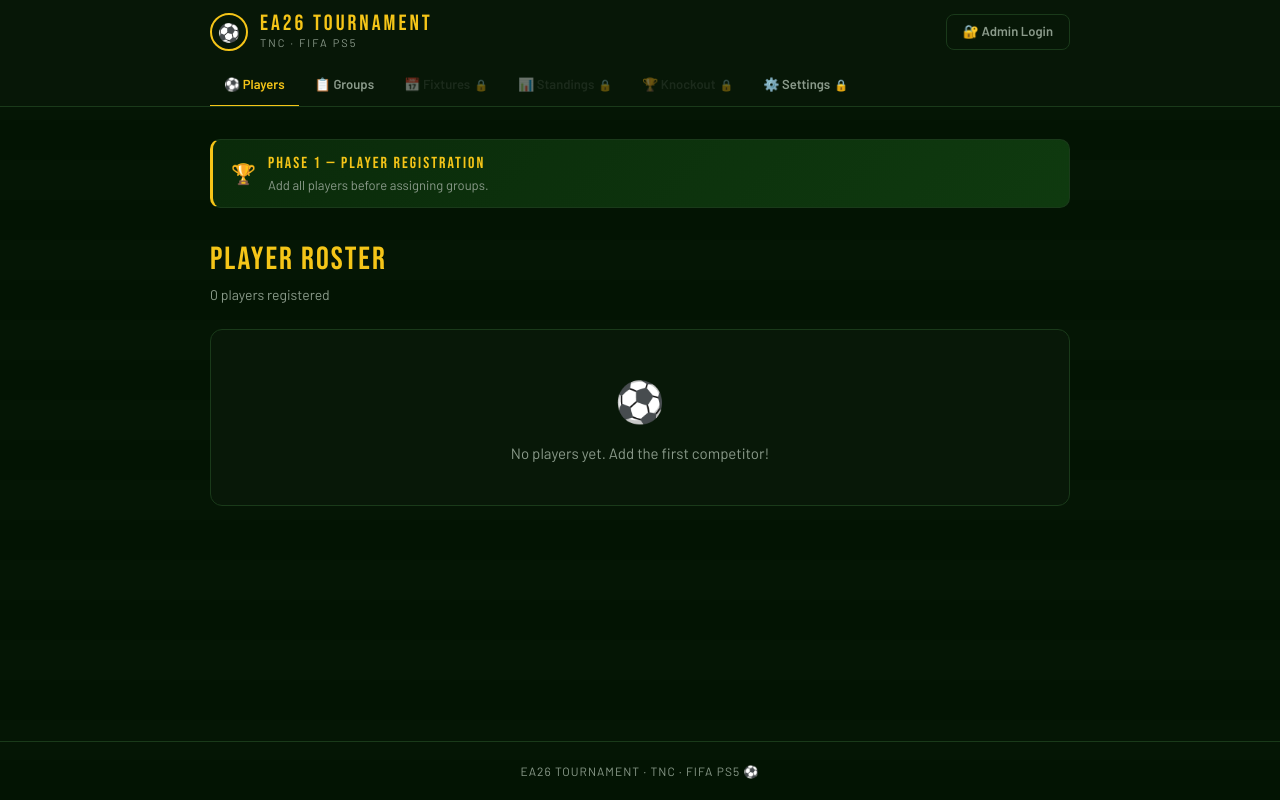
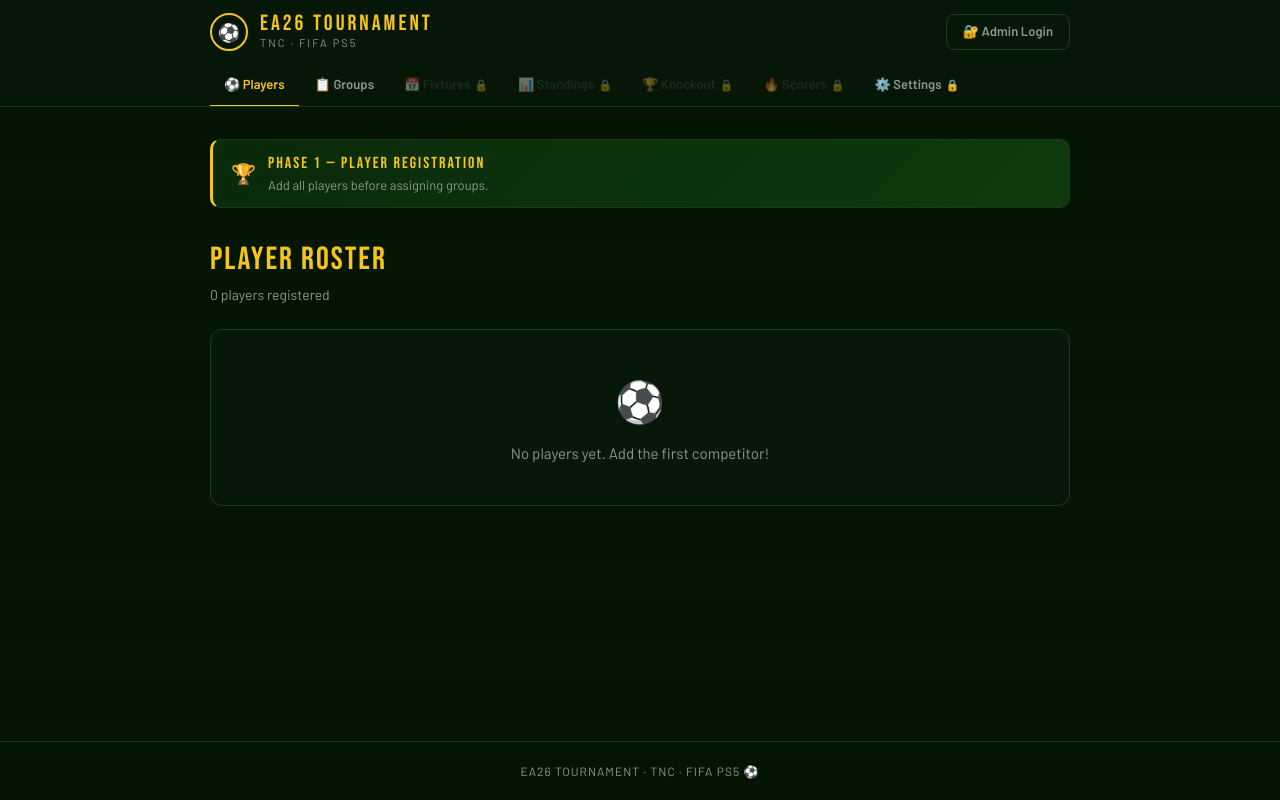
Before and after one commit to ceeepath/FC26, a React (Vite) app: page / in a window 1280 px wide. Built offline with nearby package versions, Linux system fonts and the light colour scheme.

Commit message:
Added goals ranking

```diff
--- a/src/App.jsx
+++ b/src/App.jsx
@@ -4,47 +4,49 @@ import GroupSetup from './components/GroupSetup'
 import FixtureSetup from './components/FixtureSetup'
 import GroupStandings from './components/GroupStandings'
 import KnockoutBracket from './components/KnockoutBracket'
+import TopScorers from './components/TopScorers'
 import Settings from './components/Settings'
 import AdminLogin from './components/AdminLogin'
 import { load, save, KEYS } from './utils/storage'
 
-const DEFAULT_SETTINGS       = { adminPassword: 'ea26admin', openResultEntry: false, minPlayers: 1 }
-const DEFAULT_FIXTURE_CONFIG = { group: 1, quarter: 1, semi: 1, final: 1 }
-const DEFAULT_KNOCKOUT       = { locked: false, seeding: [], totalRounds: 0 }
+const DEFAULT_SETTINGS      = { adminPassword:'ea26admin', openResultEntry:false, minPlayers:1 }
+const DEFAULT_FIXTURE_CONFIG = { group:1, quarter:1, semi:1, final:1 }
+const DEFAULT_KNOCKOUT       = { locked:false, seeding:[], totalRounds:0 }
 
 export default function App() {
-  const [players,         setPlayers]        = useState(() => load(KEYS.PLAYERS, []))
-  const [groups,          setGroups]         = useState(() => load(KEYS.GROUPS, []))
-  const [groupsLocked,    setGroupsLocked]   = useState(() => load(KEYS.GROUPS_LOCKED, false))
-  const [fixtures,        setFixtures]       = useState(() => load(KEYS.FIXTURES, []))
-  const [fixtureConfig,   setFixtureConfig]  = useState(() => load(KEYS.FIXTURE_CONFIG, DEFAULT_FIXTURE_CONFIG))
-  const [fixturesLocked,  setFixturesLocked] = useState(() => load(KEYS.FIXTURES_LOCKED, false))
-  const [qualifierConfig, setQualifierConfig]= useState(() => load(KEYS.QUALIFIER_CONFIG, { perGroup: {}, bestLosers: 0 }))
-  const [knockoutBracket, setKnockoutBracket]= useState(() => load(KEYS.KNOCKOUT_BRACKET, DEFAULT_KNOCKOUT))
-  const [settings,        setSettings]       = useState(() => load(KEYS.SETTINGS, DEFAULT_SETTINGS))
-  const [isAdmin,         setIsAdmin]        = useState(false)
-  const [showLogin,       setShowLogin]      = useState(false)
-  const [activeTab,       setActiveTab]      = useState('players')
+  const [players,         setPlayers]         = useState(()=>load(KEYS.PLAYERS,[]))
+  const [groups,          setGroups]           = useState(()=>load(KEYS.GROUPS,[]))
+  const [groupsLocked,    setGroupsLocked]     = useState(()=>load(KEYS.GROUPS_LOCKED,false))
+  const [fixtures,        setFixtures]         = useState(()=>load(KEYS.FIXTURES,[]))
+  const [fixtureConfig,   setFixtureConfig]    = useState(()=>load(KEYS.FIXTURE_CONFIG,DEFAULT_FIXTURE_CONFIG))
+  const [fixturesLocked,  setFixturesLocked]   = useState(()=>load(KEYS.FIXTURES_LOCKED,false))
+  const [qualifierConfig, setQualifierConfig]  = useState(()=>load(KEYS.QUALIFIER_CONFIG,{perGroup:{},bestLosers:0}))
+  const [knockoutBracket, setKnockoutBracket]  = useState(()=>load(KEYS.KNOCKOUT_BRACKET,DEFAULT_KNOCKOUT))
+  const [settings,        setSettings]         = useState(()=>load(KEYS.SETTINGS,DEFAULT_SETTINGS))
+  const [isAdmin,         setIsAdmin]          = useState(false)
+  const [showLogin,       setShowLogin]        = useState(false)
+  const [activeTab,       setActiveTab]        = useState('players')
 
-  useEffect(() => { save(KEYS.PLAYERS,          players)         }, [players])
-  useEffect(() => { save(KEYS.GROUPS,           groups)          }, [groups])
-  useEffect(() => { save(KEYS.GROUPS_LOCKED,    groupsLocked)    }, [groupsLocked])
-  useEffect(() => { save(KEYS.FIXTURES,         fixtures)        }, [fixtures])
-  useEffect(() => { save(KEYS.FIXTURE_CONFIG,   fixtureConfig)   }, [fixtureConfig])
-  useEffect(() => { save(KEYS.FIXTURES_LOCKED,  fixturesLocked)  }, [fixturesLocked])
-  useEffect(() => { save(KEYS.QUALIFIER_CONFIG, qualifierConfig) }, [qualifierConfig])
-  useEffect(() => { save(KEYS.KNOCKOUT_BRACKET, knockoutBracket) }, [knockoutBracket])
-  useEffect(() => { save(KEYS.SETTINGS,         settings)        }, [settings])
+  useEffect(()=>{ save(KEYS.PLAYERS,         players)         },[players])
+  useEffect(()=>{ save(KEYS.GROUPS,          groups)          },[groups])
+  useEffect(()=>{ save(KEYS.GROUPS_LOCKED,   groupsLocked)    },[groupsLocked])
+  useEffect(()=>{ save(KEYS.FIXTURES,        fixtures)        },[fixtures])
+  useEffect(()=>{ save(KEYS.FIXTURE_CONFIG,  fixtureConfig)   },[fixtureConfig])
+  useEffect(()=>{ save(KEYS.FIXTURES_LOCKED, fixturesLocked)  },[fixturesLocked])
+  useEffect(()=>{ save(KEYS.QUALIFIER_CONFIG,qualifierConfig) },[qualifierConfig])
+  useEffect(()=>{ save(KEYS.KNOCKOUT_BRACKET,knockoutBracket) },[knockoutBracket])
+  useEffect(()=>{ save(KEYS.SETTINGS,        settings)        },[settings])
 
   const fixturesGenerated = fixtures.length > 0
 
   const TABS = [
-    { id: 'players',   label: '⚽ Players' },
-    { id: 'groups',    label: '📋 Groups' },
-    { id: 'fixtures',  label: '📅 Fixtures',  locked: !groupsLocked },
-    { id: 'standings', label: '📊 Standings', locked: !fixturesGenerated },
-    { id: 'knockout',  label: '🏆 Knockout',  locked: !fixturesGenerated },
-    { id: 'settings',  label: '⚙️ Settings',  adminOnly: true },
+    { id:'players',   label:'⚽ Players' },
+    { id:'groups',    label:'📋 Groups' },
+    { id:'fixtures',  label:'📅 Fixtures',  locked:!groupsLocked },
+    { id:'standings', label:'📊 Standings', locked:!fixturesGenerated },
+    { id:'knockout',  label:'🏆 Knockout',  locked:!fixturesGenerated },
+    { id:'scorers',   label:'🔥 Scorers',   locked:!fixturesGenerated },
+    { id:'settings',  label:'⚙️ Settings',  adminOnly:true },
   ]
 
   function handleTabClick(tab) {
@@ -56,99 +58,102 @@ export default function App() {
   function handleAdminLogin() { setIsAdmin(true); setActiveTab('settings') }
   function handleLogout()     { setIsAdmin(false); setActiveTab('players') }
 
-  const playedCount  = fixtures.filter(f => f.type === 'group' && f.played).length
-  const totalCount   = fixtures.filter(f => f.type === 'group').length
-  const allGroupDone = fixturesGenerated && playedCount === totalCount && totalCount > 0
+  // Phase banner logic
+  const playedCount = fixtures.filter(f=>f.type==='group'&&f.played).length
+  const totalCount  = fixtures.filter(f=>f.type==='group').length
+  const allGroupDone = fixturesGenerated && playedCount===totalCount && totalCount>0
   const knockoutLocked = knockoutBracket.locked
 
-  let phaseIcon = '🏆', phaseTitle = 'PHASE 1 — PLAYER REGISTRATION'
-  let phaseDesc = 'Add all players before assigning groups.'
+  let phaseIcon='🏆', phaseTitle='PHASE 1 — PLAYER REGISTRATION'
+  let phaseDesc='Add all players before assigning groups.'
   if (knockoutLocked) {
-    phaseIcon = '🏆'; phaseTitle = 'PHASE 5 — KNOCKOUT STAGE'
-    phaseDesc = 'Knockout bracket is live. May the best player win.'
+    phaseIcon='🏆'; phaseTitle='PHASE 5 — KNOCKOUT STAGE'
+    phaseDesc='Knockout bracket is live. May the best player win.'
   } else if (allGroupDone) {
-    phaseIcon = '🏆'; phaseTitle = 'PHASE 4 — KNOCKOUT SETUP'
-    phaseDesc = 'Group stage complete. Set up the knockout bracket.'
+    phaseIcon='🏆'; phaseTitle='PHASE 4 — KNOCKOUT SETUP'
+    phaseDesc='Group stage complete. Set up the knockout bracket.'
   } else if (fixturesGenerated) {
-    phaseIcon = '⚽'; phaseTitle = 'PHASE 3 — MATCH RESULTS'
-    phaseDesc = 'Enter match results to update the standings.'
+    phaseIcon='⚽'; phaseTitle='PHASE 3 — MATCH RESULTS'
+    phaseDesc='Enter match results to update the standings.'
   } else if (groupsLocked) {
-    phaseIcon = '📅'; phaseTitle = 'PHASE 2B — FIXTURE GENERATION'
-    phaseDesc = 'Configure legs and generate your group stage fixtures.'
-  } else if (groups.length > 0) {
-    phaseIcon = '📋'; phaseTitle = 'PHASE 2 — GROUP SETUP'
-    phaseDesc = 'Assign all players to groups, then lock to proceed.'
+    phaseIcon='📅'; phaseTitle='PHASE 2B — FIXTURE GENERATION'
+    phaseDesc='Configure legs and generate your group stage fixtures.'
+  } else if (groups.length>0) {
+    phaseIcon='📋'; phaseTitle='PHASE 2 — GROUP SETUP'
+    phaseDesc='Assign all players to groups, then lock to proceed.'
   }
 
   return (
-    <div style={{ minHeight: '100vh', display: 'flex', flexDirection: 'column' }}>
+    <div style={{ minHeight:'100vh', display:'flex', flexDirection:'column' }}>
       <header style={{
-        borderBottom: '1px solid var(--green-border)',
-        background: 'rgba(8,24,8,0.95)',
-        backdropFilter: 'blur(10px)',
-        position: 'sticky', top: 0, zIndex: 10,
+        borderBottom:'1px solid var(--green-border)',
+        background:'rgba(8,24,8,0.95)',
+        backdropFilter:'blur(10px)',
+        position:'sticky', top:0, zIndex:10,
       }}>
-        <div style={{ maxWidth: 900, margin: '0 auto', padding: '0 20px' }}>
-          <div style={{ display: 'flex', alignItems: 'center', justifyContent: 'space-between', height: 64 }}>
-            <div style={{ display: 'flex', alignItems: 'center', gap: 12 }}>
-              <div style={{ width: 38, height: 38, borderRadius: '50%', border: '2px solid var(--gold)', display: 'flex', alignItems: 'center', justifyContent: 'center', fontSize: 18 }}>⚽</div>
+        <div style={{ maxWidth:900, margin:'0 auto', padding:'0 20px' }}>
+          <div style={{ display:'flex', alignItems:'center', justifyContent:'space-between', height:64 }}>
+            <div style={{ display:'flex', alignItems:'center', gap:12 }}>
+              <div style={{ width:38, height:38, borderRadius:'50%', border:'2px solid var(--gold)', display:'flex', alignItems:'center', justifyContent:'center', fontSize:18 }}>⚽</div>
               <div>
-                <div style={{ fontFamily: 'Bebas Neue', fontSize: 22, letterSpacing: 3, lineHeight: 1, color: 'var(--gold)' }}>EA26 TOURNAMENT</div>
-                <div style={{ fontSize: 11, color: 'var(--text-muted)', letterSpacing: 2 }}>TNC · FIFA PS5</div>
+                <div style={{ fontFamily:'Bebas Neue', fontSize:22, letterSpacing:3, lineHeight:1, color:'var(--gold)' }}>EA26 TOURNAMENT</div>
+                <div style={{ fontSize:11, color:'var(--text-muted)', letterSpacing:2 }}>TNC · FIFA PS5</div>
               </div>
             </div>
             {isAdmin ? (
-              <span style={{ background: '#1a2e0a', border: '1px solid #3a6a1a', color: '#8fd46a', fontSize: 12, fontWeight: 700, padding: '4px 12px', borderRadius: 20, letterSpacing: 1 }}>🛡 ADMIN</span>
+              <span style={{ background:'#1a2e0a', border:'1px solid #3a6a1a', color:'#8fd46a', fontSize:12, fontWeight:700, padding:'4px 12px', borderRadius:20, letterSpacing:1 }}>🛡 ADMIN</span>
             ) : (
-              <button className="btn-ghost" style={{ fontSize: 13, padding: '7px 16px' }} onClick={() => setShowLogin(true)}>🔐 Admin Login</button>
+              <button className="btn-ghost" style={{ fontSize:13, padding:'7px 16px' }} onClick={()=>setShowLogin(true)}>🔐 Admin Login</button>
             )}
           </div>
 
-          <div style={{ display: 'flex', gap: 2, overflowX: 'auto', paddingBottom: 0 }}>
-            {TABS.map(tab => (
-              <button key={tab.id} onClick={() => handleTabClick(tab)}
-                title={tab.locked ? 'Complete previous steps to unlock' : ''}
+          {/* Tabs */}
+          <div style={{ display:'flex', gap:2, overflowX:'auto', paddingBottom:0 }}>
+            {TABS.map(tab=>(
+              <button key={tab.id} onClick={()=>handleTabClick(tab)}
+                title={tab.locked?'Complete previous steps to unlock':''}
                 style={{
-                  background: 'none', border: 'none', whiteSpace: 'nowrap',
-                  cursor: tab.locked ? 'not-allowed' : 'pointer',
-                  padding: '10px 14px', fontSize: 13, fontWeight: 600, fontFamily: 'Barlow',
-                  color: tab.locked ? '#3a4a3a' : activeTab === tab.id ? 'var(--gold)' : 'var(--text-muted)',
-                  borderBottom: activeTab === tab.id ? '2px solid var(--gold)' : '2px solid transparent',
-                  transition: 'color 0.2s, border-color 0.2s',
-                  position: 'relative', bottom: -1,
-                  opacity: tab.locked ? 0.4 : 1,
+                  background:'none', border:'none', whiteSpace:'nowrap',
+                  cursor:tab.locked?'not-allowed':'pointer',
+                  padding:'10px 14px', fontSize:13, fontWeight:600, fontFamily:'Barlow',
+                  color:tab.locked?'#3a4a3a':activeTab===tab.id?'var(--gold)':'var(--text-muted)',
+                  borderBottom:activeTab===tab.id?'2px solid var(--gold)':'2px solid transparent',
+                  transition:'color 0.2s, border-color 0.2s',
+                  position:'relative', bottom:-1,
+                  opacity:tab.locked?0.4:1,
                 }}>
                 {tab.label}
-                {tab.adminOnly && !isAdmin && <span style={{ marginLeft: 4, fontSize: 11 }}>🔒</span>}
-                {tab.locked && <span style={{ marginLeft: 4, fontSize: 11 }}>🔒</span>}
+                {tab.adminOnly && !isAdmin && <span style={{ marginLeft:4, fontSize:11 }}>🔒</span>}
+                {tab.locked && <span style={{ marginLeft:4, fontSize:11 }}>🔒</span>}
               </button>
             ))}
           </div>
         </div>
       </header>
 
-      <main style={{ flex: 1, maxWidth: 900, width: '100%', margin: '0 auto', padding: '32px 20px' }}>
+      <main style={{ flex:1, maxWidth:900, width:'100%', margin:'0 auto', padding:'32px 20px' }}>
+        {/* Phase banner */}
         <div style={{
-          background: 'linear-gradient(135deg, #0a2a0a, #0f3a0f)',
-          border: '1px solid var(--green-border)', borderLeft: '3px solid var(--gold)',
-          borderRadius: 10, padding: '12px 18px', marginBottom: 28,
-          display: 'flex', alignItems: 'center', gap: 12,
+          background:'linear-gradient(135deg, #0a2a0a, #0f3a0f)',
+          border:'1px solid var(--green-border)', borderLeft:'3px solid var(--gold)',
+          borderRadius:10, padding:'12px 18px', marginBottom:28,
+          display:'flex', alignItems:'center', gap:12,
         }}>
-          <span style={{ fontSize: 20 }}>{phaseIcon}</span>
+          <span style={{ fontSize:20 }}>{phaseIcon}</span>
           <div>
-            <p style={{ fontFamily: 'Bebas Neue', fontSize: 16, letterSpacing: 2, color: 'var(--gold)' }}>{phaseTitle}</p>
-            <p style={{ fontSize: 13, color: 'var(--text-muted)' }}>{phaseDesc}</p>
+            <p style={{ fontFamily:'Bebas Neue', fontSize:16, letterSpacing:2, color:'var(--gold)' }}>{phaseTitle}</p>
+            <p style={{ fontSize:13, color:'var(--text-muted)' }}>{phaseDesc}</p>
           </div>
         </div>
 
-        {activeTab === 'players' && (
-          <PlayerManagement players={players} setPlayers={setPlayers} isAdmin={isAdmin} minPlayers={settings.minPlayers ?? 1} />
+        {activeTab==='players' && (
+          <PlayerManagement players={players} setPlayers={setPlayers} isAdmin={isAdmin} minPlayers={settings.minPlayers??1} />
         )}
-        {activeTab === 'groups' && (
+        {activeTab==='groups' && (
           <GroupSetup players={players} groups={groups} setGroups={setGroups}
             groupsLocked={groupsLocked} setGroupsLocked={setGroupsLocked} isAdmin={isAdmin} />
         )}
-        {activeTab === 'fixtures' && (
+        {activeTab==='fixtures' && (
           <FixtureSetup
             players={players} groups={groups}
             fixtures={fixtures} setFixtures={setFixtures}
@@ -158,14 +163,14 @@ export default function App() {
             isAdmin={isAdmin}
           />
         )}
-        {activeTab === 'standings' && (
+        {activeTab==='standings' && (
           <GroupStandings
             players={players} groups={groups} fixtures={fixtures}
             qualifierConfig={qualifierConfig} setQualifierConfig={setQualifierConfig}
             isAdmin={isAdmin}
           />
         )}
-        {activeTab === 'knockout' && (
+        {activeTab==='knockout' && (
           <KnockoutBracket
             players={players} groups={groups}
             fixtures={fixtures} setFixtures={setFixtures}
@@ -175,17 +180,20 @@ export default function App() {
             isAdmin={isAdmin}
           />
         )}
-        {activeTab === 'settings' && isAdmin && (
+        {activeTab==='scorers' && (
+          <TopScorers players={players} fixtures={fixtures} />
+        )}
+        {activeTab==='settings' && isAdmin && (
           <Settings settings={settings} setSettings={setSettings} onLogout={handleLogout} />
         )}
       </main>
 
-      <footer style={{ textAlign: 'center', padding: '20px', color: 'var(--text-muted)', fontSize: 12, borderTop: '1px solid var(--green-border)', letterSpacing: 1 }}>
+      <footer style={{ textAlign:'center', padding:'20px', color:'var(--text-muted)', fontSize:12, borderTop:'1px solid var(--green-border)', letterSpacing:1 }}>
         EA26 TOURNAMENT · TNC · FIFA PS5 ⚽
       </footer>
 
       {showLogin && (
-        <AdminLogin correctPassword={settings.adminPassword} onLogin={handleAdminLogin} onClose={() => setShowLogin(false)} />
+        <AdminLogin correctPassword={settings.adminPassword} onLogin={handleAdminLogin} onClose={()=>setShowLogin(false)} />
       )}
     </div>
   )
--- /dev/null
+++ b/src/components/TopScorers.jsx
@@ -0,0 +1,208 @@
+const MEDAL = ['🥇', '🥈', '🥉']
+
+function calcTopScorers(players, fixtures) {
+  const played = fixtures.filter(f => f.played)
+
+  return players
+    .map(player => {
+      let goals = 0
+      let matches = 0
+
+      played.forEach(f => {
+        if (f.homeId === player.id) {
+          goals += f.homeScore ?? 0
+          matches++
+        } else if (f.awayId === player.id && !f.isBye) {
+          goals += f.awayScore ?? 0
+          matches++
+        }
+      })
+
+      const groupGoals = played
+        .filter(f => f.type === 'group')
+        .reduce((sum, f) => {
+          if (f.homeId === player.id) return sum + (f.homeScore ?? 0)
+          if (f.awayId === player.id) return sum + (f.awayScore ?? 0)
+          return sum
+        }, 0)
+
+      const knockoutGoals = played
+        .filter(f => f.type === 'knockout' && !f.isBye)
+        .reduce((sum, f) => {
+          if (f.homeId === player.id) return sum + (f.homeScore ?? 0)
+          if (f.awayId === player.id) return sum + (f.awayScore ?? 0)
+          return sum
+        }, 0)
+
+      return { ...player, goals, matches, groupGoals, knockoutGoals }
+    })
+    .filter(p => p.matches > 0)
+    .sort((a, b) => b.goals - a.goals || a.name.localeCompare(b.name))
+}
+
+export default function TopScorers({ players, fixtures }) {
+  const scorers = calcTopScorers(players, fixtures)
+  const played  = fixtures.filter(f => f.played).length
+  const topGoals = scorers[0]?.goals ?? 0
+
+  return (
+    <div className="fade-up">
+      {/* Header */}
+      <div style={{ marginBottom: 24 }}>
+        <h2 style={{ fontFamily: 'Bebas Neue', fontSize: 32, color: 'var(--gold)', letterSpacing: 2 }}>
+          TOP SCORERS
+        </h2>
+        <p style={{ color: 'var(--text-muted)', fontSize: 14 }}>
+          {played === 0
+            ? 'No matches played yet.'
+            : `Ranked by total goals across all ${played} played match${played !== 1 ? 'es' : ''}.`}
+        </p>
+      </div>
+
+      {scorers.length === 0 ? (
+        <div className="card" style={{ padding: 40, textAlign: 'center' }}>
+          <div style={{ fontSize: 40, marginBottom: 12 }}>⚽</div>
+          <p style={{ color: 'var(--text-muted)', fontSize: 15 }}>
+            No goals recorded yet. Enter match results to see the leaderboard.
+          </p>
+        </div>
+      ) : (
+        <>
+          {/* Podium — top 3 */}
+          {scorers.length >= 2 && (
+            <div style={{
+              display: 'grid',
+              gridTemplateColumns: scorers.length >= 3 ? 'repeat(3, 1fr)' : 'repeat(2, 1fr)',
+              gap: 12, marginBottom: 28,
+            }}>
+              {scorers.slice(0, 3).map((p, idx) => (
+                <div key={p.id} style={{
+                  background: idx === 0
+                    ? 'linear-gradient(135deg, #2a1f00, #1a1200)'
+                    : idx === 1
+                      ? 'linear-gradient(135deg, #1a1a1a, #0f0f0f)'
+                      : 'linear-gradient(135deg, #1a0f00, #120a00)',
+                  border: `1px solid ${idx === 0 ? 'var(--gold)' : idx === 1 ? '#888' : '#a06030'}`,
+                  borderRadius: 14, padding: '20px 16px',
+                  textAlign: 'center',
+                  order: idx === 1 ? -1 : idx === 0 ? 0 : 1,
+                }}>
+                  <div style={{ fontSize: idx === 0 ? 40 : 32, marginBottom: 6 }}>{MEDAL[idx]}</div>
+                  <p style={{
+                    fontFamily: 'Bebas Neue', fontSize: idx === 0 ? 18 : 15,
+                    letterSpacing: 1, marginBottom: 4,
+                    color: idx === 0 ? 'var(--gold)' : idx === 1 ? '#ccc' : '#c08040',
+                  }}>
+                    {p.name}
+                  </p>
+                  <p style={{
+                    fontFamily: 'Bebas Neue',
+                    fontSize: idx === 0 ? 52 : 40,
+                    color: idx === 0 ? 'var(--gold)' : idx === 1 ? '#ccc' : '#c08040',
+                    lineHeight: 1, marginBottom: 4,
+                  }}>
+                    {p.goals}
+                  </p>
+                  <p style={{ fontSize: 11, color: 'var(--text-muted)', letterSpacing: 1 }}>
+                    GOAL{p.goals !== 1 ? 'S' : ''}
+                  </p>
+                  <p style={{ fontSize: 11, color: 'var(--text-muted)', marginTop: 4 }}>
+                    {p.matches} match{p.matches !== 1 ? 'es' : ''}
+                  </p>
+                </div>
+              ))}
+            </div>
+          )}
+
+          {/* Full table */}
+          <div className="card" style={{ overflow: 'hidden' }}>
+            <div style={{ padding: '12px 18px', borderBottom: '1px solid var(--green-border)' }}>
+              <span style={{ fontFamily: 'Bebas Neue', fontSize: 16, letterSpacing: 2, color: 'var(--gold)' }}>
+                FULL LEADERBOARD
+              </span>
+            </div>
+            <div style={{ overflowX: 'auto' }}>
+              <table style={{ width: '100%', borderCollapse: 'collapse' }}>
+                <thead>
+                  <tr style={{ borderBottom: '1px solid var(--green-border)' }}>
+                    {['#', 'Player', 'MP', 'Group', 'KO', 'Total'].map((h, i) => (
+                      <th key={h} style={{
+                        padding: '10px 14px', textAlign: i <= 1 ? 'left' : 'center',
+                        fontSize: 12, fontWeight: 700, color: i === 5 ? 'var(--gold)' : 'var(--text-muted)',
+                        letterSpacing: 1, fontFamily: 'Barlow', whiteSpace: 'nowrap',
+                      }}>{h}</th>
+                    ))}
+                  </tr>
+                </thead>
+                <tbody>
+                  {scorers.map((p, idx) => {
+                    const isTop   = idx === 0
+                    const barPct  = topGoals > 0 ? (p.goals / topGoals) * 100 : 0
+
+                    return (
+                      <tr key={p.id} style={{
+                        borderBottom: '1px solid var(--green-border)',
+                        background: isTop ? 'rgba(245,197,24,0.05)' : 'transparent',
+                      }}>
+                        {/* Rank */}
+                        <td style={{ padding: '12px 14px', textAlign: 'left', width: 40 }}>
+                          {idx < 3
+                            ? <span style={{ fontSize: 18 }}>{MEDAL[idx]}</span>
+                            : <span style={{ fontFamily: 'Bebas Neue', fontSize: 15, color: 'var(--text-muted)' }}>{idx + 1}</span>
+                          }
+                        </td>
+
+                        {/* Name + bar */}
+                        <td style={{ padding: '12px 14px', textAlign: 'left' }}>
+                          <div style={{ fontWeight: 700, fontSize: 14, marginBottom: 4 }}>{p.name}</div>
+                          {/* Goal bar */}
+                          <div style={{ height: 4, borderRadius: 2, background: 'var(--green-border)', width: '100%', maxWidth: 160 }}>
+                            <div style={{
+                              height: '100%', borderRadius: 2,
+                              width: `${barPct}%`,
+                              background: isTop ? 'var(--gold)' : 'var(--text-muted)',
+                              transition: 'width 0.4s ease',
+                            }} />
+                          </div>
+                        </td>
+
+                        {/* Matches played */}
+                        <td style={{ padding: '12px 14px', textAlign: 'center', fontSize: 14, color: 'var(--text-muted)' }}>
+                          {p.matches}
+                        </td>
+
+                        {/* Group goals */}
+                        <td style={{ padding: '12px 14px', textAlign: 'center', fontSize: 14 }}>
+                          {p.groupGoals > 0
+                            ? <span style={{ color: 'var(--text-primary)' }}>{p.groupGoals}</span>
+                            : <span style={{ color: 'var(--text-muted)' }}>—</span>}
+                        </td>
+
+                        {/* Knockout goals */}
+                        <td style={{ padding: '12px 14px', textAlign: 'center', fontSize: 14 }}>
+                          {p.knockoutGoals > 0
+                            ? <span style={{ color: '#f0a060' }}>{p.knockoutGoals}</span>
+                            : <span style={{ color: 'var(--text-muted)' }}>—</span>}
+                        </td>
+
+                        {/* Total — bold */}
+                        <td style={{ padding: '12px 14px', textAlign: 'center' }}>
+                          <span style={{
+                            fontFamily: 'Bebas Neue', fontSize: 22,
+                            color: isTop ? 'var(--gold)' : 'var(--text-primary)',
+                          }}>
+                            {p.goals}
+                          </span>
+                        </td>
+                      </tr>
+                    )
+                  })}
+                </tbody>
+              </table>
+            </div>
+          </div>
+        </>
+      )}
+    </div>
+  )
+}
```
